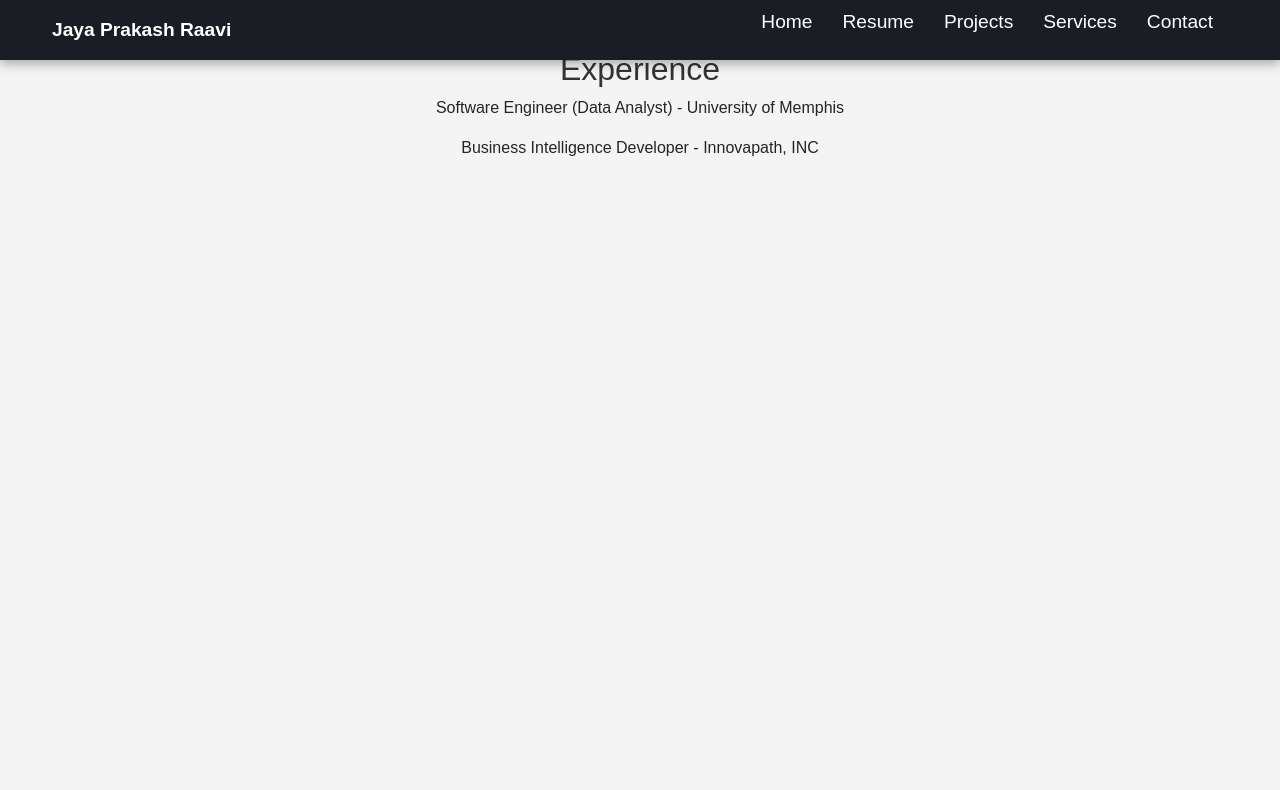
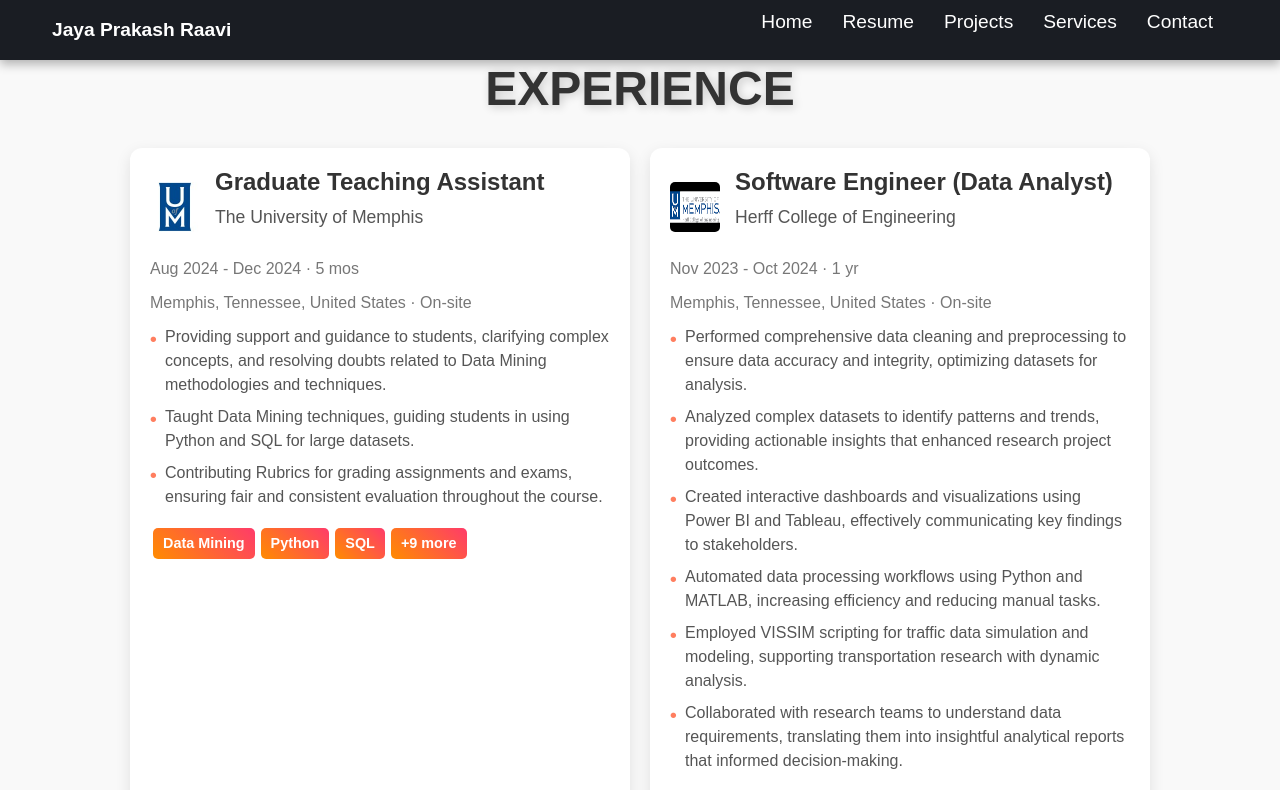
Before and after one commit to JayaPrakash-Raavi/portfolio, a React (Vite) app: page /experience in a window 1280 px wide. Shown: the top 790 px of the page. Built offline with nearby package versions, Linux system fonts and the light colour scheme.

Commit message:
updated experience

```diff
--- /dev/null
+++ b/src/components/Experience.css
@@ -0,0 +1,136 @@
+/* Experience Section */
+.experience-section {
+    background-color: #f9f9f9;
+    padding: 60px 20px;
+    text-align: center;
+    animation: fadeIn 1.5s ease-in-out;
+  }
+
+  .experience-title {
+    font-size: 3rem;
+    font-weight: bold;
+    color: #333;
+    margin-bottom: 30px;
+    text-transform: uppercase;
+    text-shadow: 2px 2px 10px rgba(0, 0, 0, 0.2);
+  }
+
+  /* Experience Cards */
+  .experience-container {
+    display: flex;
+    flex-wrap: wrap;
+    justify-content: center;
+    gap: 20px;
+    max-width: 1200px;
+    margin: auto;
+  }
+
+  .experience-card {
+    background: white;
+    border-radius: 12px;
+    box-shadow: 0px 5px 15px rgba(0, 0, 0, 0.1);
+    transition: transform 0.3s ease, box-shadow 0.3s ease;
+    padding: 20px;
+    max-width: 500px;
+    text-align: left;
+  }
+
+  .experience-card:hover {
+    transform: translateY(-5px);
+    box-shadow: 0px 10px 30px rgba(0, 0, 0, 0.2);
+  }
+
+  /* Experience Header */
+  .experience-header {
+    display: flex;
+    align-items: center;
+    margin-bottom: 10px;
+  }
+
+  .company-logo {
+    width: 50px;
+    height: 50px;
+    margin-right: 15px;
+    border-radius: 5px;
+  }
+
+  /* Role and Company */
+  .experience-role {
+    font-size: 1.5rem;
+    font-weight: bold;
+  }
+
+  .experience-company {
+    font-size: 1.1rem;
+    color: #555;
+  }
+
+  /* Duration & Location */
+  .experience-duration,
+  .experience-location {
+    font-size: 1rem;
+    color: #777;
+    margin-bottom: 10px;
+  }
+
+  /* Responsibilities */
+  .experience-responsibilities {
+    list-style: none;
+    padding: 0;
+  }
+
+  .experience-responsibilities li {
+    font-size: 1rem;
+    color: #555;
+    margin-bottom: 8px;
+    padding-left: 15px;
+    position: relative;
+  }
+
+  .experience-responsibilities li::before {
+    content: "•";
+    position: absolute;
+    left: 0;
+    color: #ff7e5f;
+    font-size: 1.2rem;
+    font-weight: bold;
+  }
+
+  /* Skills */
+  .experience-skills {
+    margin-top: 15px;
+  }
+
+  .skill-badge {
+    display: inline-block;
+    background: linear-gradient(45deg, #ff8c00, #ff3b6a);
+    color: white;
+    padding: 5px 10px;
+    border-radius: 5px;
+    font-size: 0.9rem;
+    margin: 3px;
+    font-weight: bold;
+  }
+
+  /* Hover Effect with Glowing Border */
+  .experience-card::before {
+    content: "";
+    position: absolute;
+    top: -2px;
+    left: -2px;
+    right: -2px;
+    bottom: -2px;
+    border-radius: 12px;
+    border: 2px solid transparent;
+    transition: border-color 0.3s ease-in-out;
+  }
+
+  .experience-card:hover::before {
+    border-color: #ff7e5f;
+  }
+
+  /* Fade-In Animation */
+  @keyframes fadeIn {
+    from { opacity: 0; transform: translateY(20px); }
+    to { opacity: 1; transform: translateY(0); }
+  }
--- a/src/components/Experience.jsx
+++ b/src/components/Experience.jsx
@@ -1,11 +1,91 @@
 import React from "react";
+import "./Experience.css";
+
+const experiences = [
+  {
+    role: "Graduate Teaching Assistant",
+    company: "The University of Memphis",
+    duration: "Aug 2024 - Dec 2024 · 5 mos",
+    location: "Memphis, Tennessee, United States · On-site",
+    responsibilities: [
+      "Providing support and guidance to students, clarifying complex concepts, and resolving doubts related to Data Mining methodologies and techniques.",
+      "Taught Data Mining techniques, guiding students in using Python and SQL for large datasets.",
+      "Contributing Rubrics for grading assignments and exams, ensuring fair and consistent evaluation throughout the course.",
+    ],
+    skills: ["Data Mining", "Python", "SQL", "+9 more"],
+    logo: "/uofm-logo.png",
+  },
+  {
+    role: "Software Engineer (Data Analyst)",
+    company: "Herff College of Engineering",
+    duration: "Nov 2023 - Oct 2024 · 1 yr",
+    location: "Memphis, Tennessee, United States · On-site",
+    responsibilities: [
+      "Performed comprehensive data cleaning and preprocessing to ensure data accuracy and integrity, optimizing datasets for analysis.",
+      "Analyzed complex datasets to identify patterns and trends, providing actionable insights that enhanced research project outcomes.",
+      "Created interactive dashboards and visualizations using Power BI and Tableau, effectively communicating key findings to stakeholders.",
+      "Automated data processing workflows using Python and MATLAB, increasing efficiency and reducing manual tasks.",
+      "Employed VISSIM scripting for traffic data simulation and modeling, supporting transportation research with dynamic analysis.",
+      "Collaborated with research teams to understand data requirements, translating them into insightful analytical reports that informed decision-making.",
+    ],
+    skills: ["Problem Solving", "Microsoft Power BI", "+10 more"],
+    logo: "/herff-logo.png",
+  },
+  {
+    role: "Business Intelligence Developer",
+    company: "InnovaPath, INC.",
+    duration: "Jan 2022 - Nov 2022 · 11 mos",
+    location: "Hyderabad, Telangana, India · On-site",
+    responsibilities: [
+      "Created and maintained web-based dashboards using React.js, making sure they are cross-browser compatible.",
+    ],
+    skills: ["JavaScript", "MongoDB", "+7 more"],
+    logo: "/images/innova-logo.png",
+  },
+  {
+    role: "Business Intelligence Developer",
+    company: "InnovaPath, INC. (Internship)",
+    duration: "Jul 2021 - Jan 2022 · 7 mos",
+    location: "Hybrid",
+    responsibilities: [
+      "Assisted in developing analytical dashboards and performing data transformation for business intelligence needs.",
+    ],
+    skills: ["Data Analysis", "React.js", "SQL"],
+    logo: "/images/innova-logo.png",
+  },
+];
 
 function Experience() {
   return (
-    <section className="section">
-      <h2>Experience</h2>
-      <p>Software Engineer (Data Analyst) - University of Memphis</p>
-      <p>Business Intelligence Developer - Innovapath, INC</p>
+    <section className="experience-section">
+      <h2 className="experience-title">Experience</h2>
+      <div className="experience-container">
+        {experiences.map((exp, index) => (
+          <div className="experience-card" key={index}>
+            <div className="experience-header">
+              <img src={exp.logo} alt={exp.company} className="company-logo" />
+              <div>
+                <h3 className="experience-role">{exp.role}</h3>
+                <p className="experience-company">{exp.company}</p>
+              </div>
+            </div>
+            <p className="experience-duration">{exp.duration}</p>
+            <p className="experience-location">{exp.location}</p>
+            <ul className="experience-responsibilities">
+              {exp.responsibilities.map((task, i) => (
+                <li key={i}>{task}</li>
+              ))}
+            </ul>
+            <p className="experience-skills">
+              {exp.skills.map((skill, i) => (
+                <span key={i} className="skill-badge">
+                  {skill}
+                </span>
+              ))}
+            </p>
+          </div>
+        ))}
+      </div>
     </section>
   );
 }
--- a/src/components/Home.jsx
+++ b/src/components/Home.jsx
@@ -1,6 +1,7 @@
 import React from "react";
 import "./Home.css";
 import About from "./About";
+import Experience from "./Experience";
 
 function Home() {
   return (
@@ -39,6 +40,7 @@ function Home() {
 
 
    <About />
+<Experience />
 
     </div>
   );
```
Also changed, not shown: public/herff-logo.png (added), public/uofm-logo.png (added).
